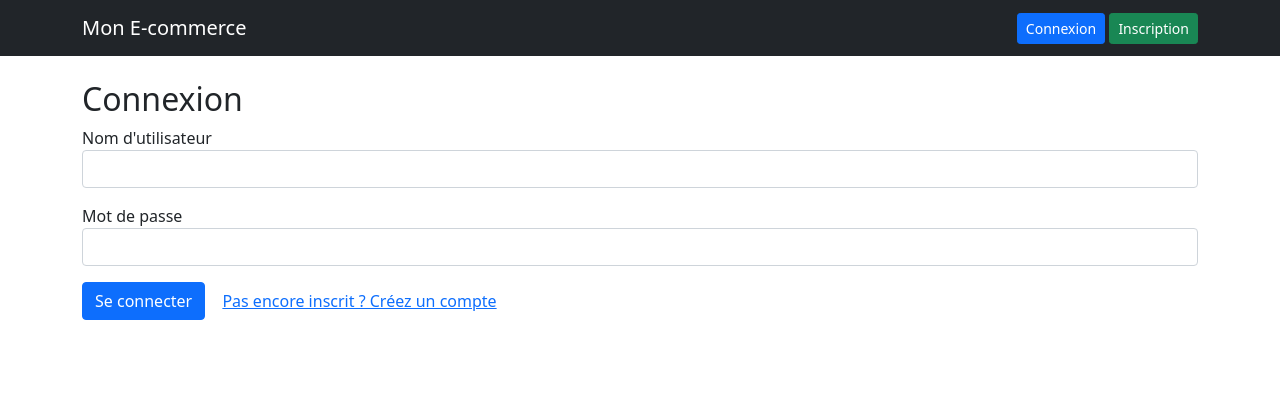
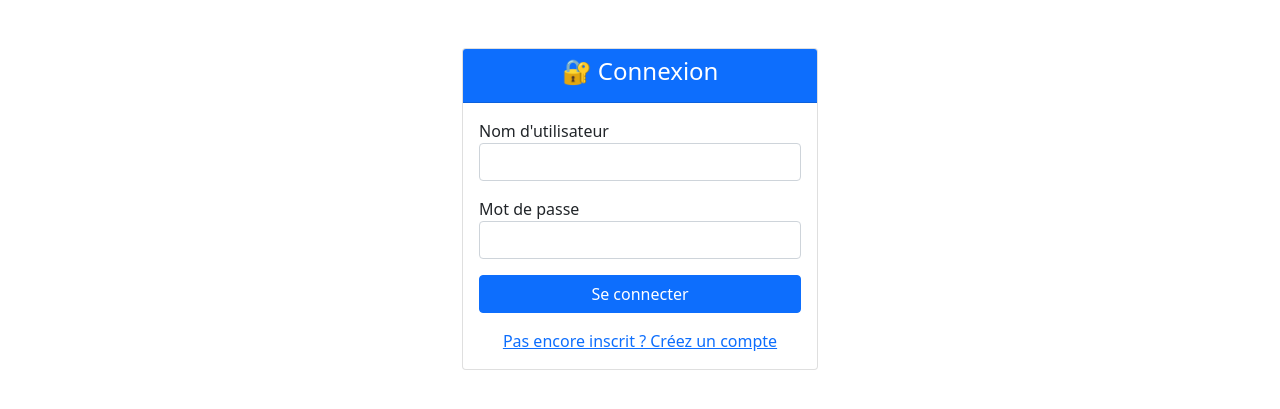
Before and after one commit to fatmajaafar/Cloud-AI, a Flask app: page /login in a window 1280 px wide. Shown: the top 409 px of the page. Run offline with Flask 2, Linux system fonts and the light colour scheme.

Commit message:
Sécurisation des routes (redirection vers login si non authentifié)

```diff
--- a/app.py
+++ b/app.py
@@ -1,5 +1,5 @@
-from flask import Flask
-from flask_login import LoginManager
+from flask import Flask, redirect, url_for, request
+from flask_login import LoginManager, current_user
 from flask_bcrypt import Bcrypt
 from config.config import Config
 from models.user import User
@@ -23,6 +23,25 @@ def load_user(user_id):
     return User.get_by_id(user_id)
 
 # ============================================
+# Protection des routes
+# ============================================
+@app.before_request
+def require_login():
+    public_routes = [
+        'auth.login',
+        'auth.register',
+        'static'
+    ]
+
+    if request.endpoint in public_routes:
+        return None
+
+    if not current_user.is_authenticated:
+        return redirect(url_for('auth.login'))
+
+    return None
+
+# ============================================
 # Enregistrement des Blueprints
 # ============================================
 from routes.auth_routes import auth_bp
--- a/templates/base.html
+++ b/templates/base.html
@@ -5,22 +5,23 @@
     <link href="https://cdn.jsdelivr.net/npm/bootstrap@5.1.3/dist/css/bootstrap.min.css" rel="stylesheet">
 </head>
 <body>
+    {% if current_user.is_authenticated %}
     <nav class="navbar navbar-expand-lg navbar-dark bg-dark">
         <div class="container">
             <a class="navbar-brand" href="/">Mon E-commerce</a>
             <div>
-                {% if current_user.is_authenticated %}
-                    <span class="text-white me-2">👋 {{ current_user.username }}</span>
-                    <a href="{{ url_for('cart.cart') }}" class="btn btn-outline-light btn-sm">🛒 Panier</a>
-                    <a href="{{ url_for('orders.list') }}" class="btn btn-outline-light btn-sm">📦 Commandes</a>
-                    <a href="{{ url_for('auth.logout') }}" class="btn btn-danger btn-sm">Déconnexion</a>
-                {% else %}
-                    <a href="{{ url_for('auth.login') }}" class="btn btn-primary btn-sm">Connexion</a>
-                    <a href="{{ url_for('auth.register') }}" class="btn btn-success btn-sm">Inscription</a>
+                <span class="text-white me-2">👋 {{ current_user.username }}</span>
+                <a href="{{ url_for('cart.cart') }}" class="btn btn-outline-light btn-sm">🛒 Panier</a>
+                <a href="{{ url_for('orders.list') }}" class="btn btn-outline-light btn-sm">📦 Commandes</a>
+                {% if current_user.role == 'admin' %}
+                    <a href="{{ url_for('admin.dashboard') }}" class="btn btn-outline-light btn-sm">⚙️ Admin</a>
                 {% endif %}
+                <a href="{{ url_for('auth.logout') }}" class="btn btn-danger btn-sm">Déconnexion</a>
             </div>
         </div>
     </nav>
+    {% endif %}
+
     <div class="container mt-4">
         {% with messages = get_flashed_messages(with_categories=true) %}
             {% for category, message in messages %}
--- a/templates/login.html
+++ b/templates/login.html
@@ -1,6 +1,24 @@
-{% extends "base.html" %}
-{% block content %}
-<h2>Connexion</h2>
+<!DOCTYPE html>
+<html>
+<head>
+    <title>Connexion - Mon E-commerce</title>
+    <link href="https://cdn.jsdelivr.net/npm/bootstrap@5.1.3/dist/css/bootstrap.min.css" rel="stylesheet">
+</head>
+<body>
+    <div class="container mt-5">
+        <div class="row justify-content-center">
+            <div class="col-md-4">
+                <div class="card">
+                    <div class="card-header bg-primary text-white text-center">
+                        <h4>🔐 Connexion</h4>
+                    </div>
+                    <div class="card-body">
+                        {% with messages = get_flashed_messages(with_categories=true) %}
+                            {% for category, message in messages %}
+                                <div class="alert alert-{{ category }}">{{ message }}</div>
+                            {% endfor %}
+                        {% endwith %}
+
                         <form method="POST">
                             <div class="mb-3">
                                 <label>Nom d'utilisateur</label>
@@ -10,7 +28,15 @@
                                 <label>Mot de passe</label>
                                 <input type="password" name="password" class="form-control" required>
                             </div>
-    <button type="submit" class="btn btn-primary">Se connecter</button>
-    <a href="{{ url_for('register') }}" class="btn btn-link">Pas encore inscrit ? Créez un compte</a>
+                            <button type="submit" class="btn btn-primary w-100">Se connecter</button>
                         </form>
-{% endblock %}
+                        <div class="text-center mt-3">
+                            <a href="{{ url_for('auth.register') }}">Pas encore inscrit ? Créez un compte</a>
+                        </div>
+                    </div>
+                </div>
+            </div>
+        </div>
+    </div>
+</body>
+</html>
```
Also changed, not shown: templates/register.html (+32 -6 lines). Lines whose indentation alone changed are shown as unchanged.
